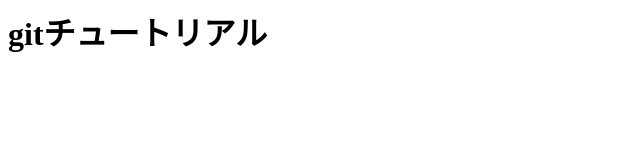
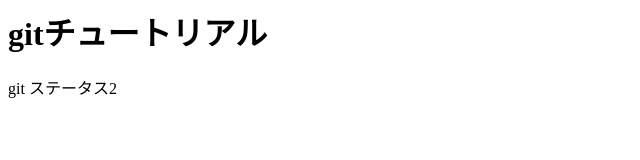
Before and after one commit to fusumakaze/test, a plain HTML site: page index.html in a window 1280 px wide. Shown: the whole page, without its empty margins (0-640 px from the left). Drawn offline with Linux system fonts and the light colour scheme.

Commit message:
ステータス確認のためコミット

```diff
--- a/index.html
+++ b/index.html
@@ -1 +1,2 @@
 <h1>gitチュートリアル</h1>
+<p>git ステータス2</p>
```
